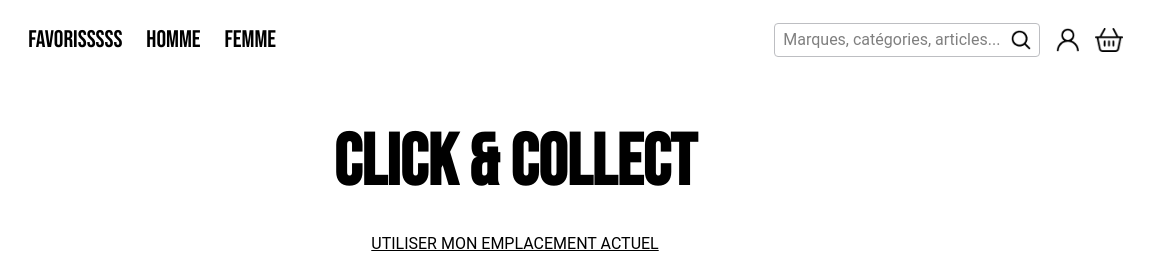
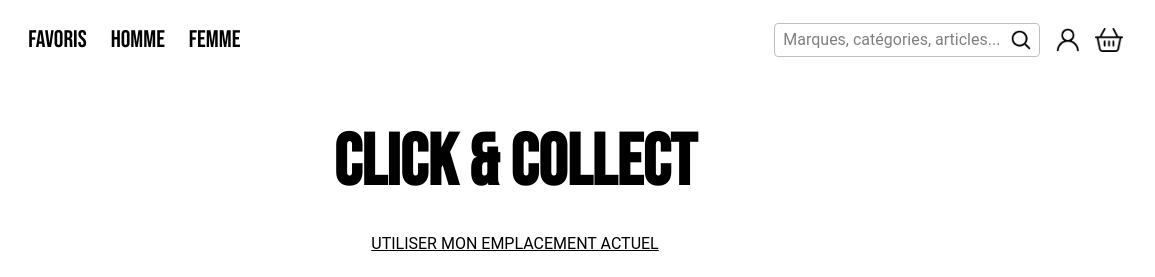
Before and after one commit to Hugo-Vialatou/sae--301, a website built with Vite: page index.html in a window 1280 px wide. Shown: the top 277 px of the page, 125-1280 px from the left. Built offline with nearby package versions, Linux system fonts and the light colour scheme.

```diff
--- a/index.html
+++ b/index.html
@@ -24,7 +24,7 @@
         </a>
         <nav class="ml-8">
           <ul class="flex flex-row space-x-6">
-            <li class="font-title text-2xl"><a href="#">FAVORISSSSS</a></li>
+            <li class="font-title text-2xl"><a href="#">FAVORIS</a></li>
             <li class="font-title text-2xl"><a href="#">HOMME</a></li>
             <li class="font-title text-2xl"><a href="#">FEMME</a></li>
           </ul>
```
Also changed, not shown: .github/workflows/deploy.yml (added), 1 other file.
